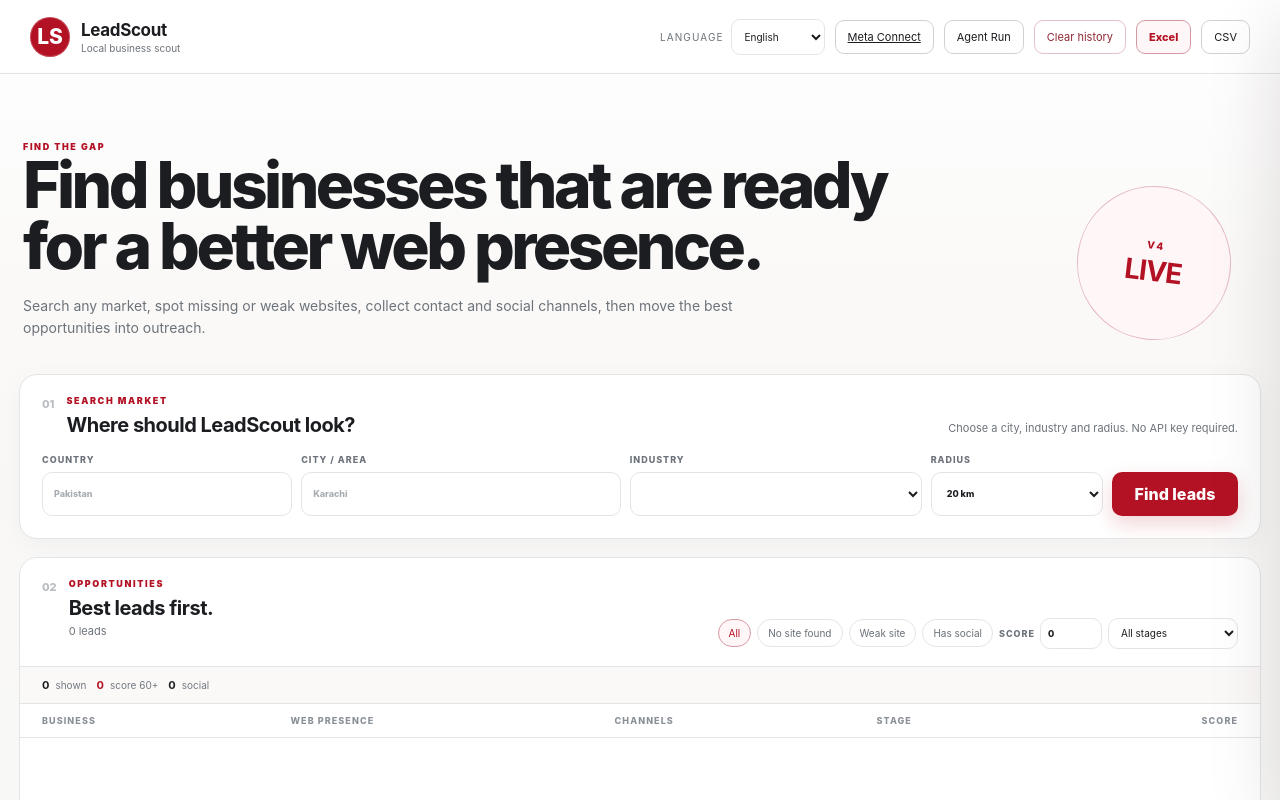
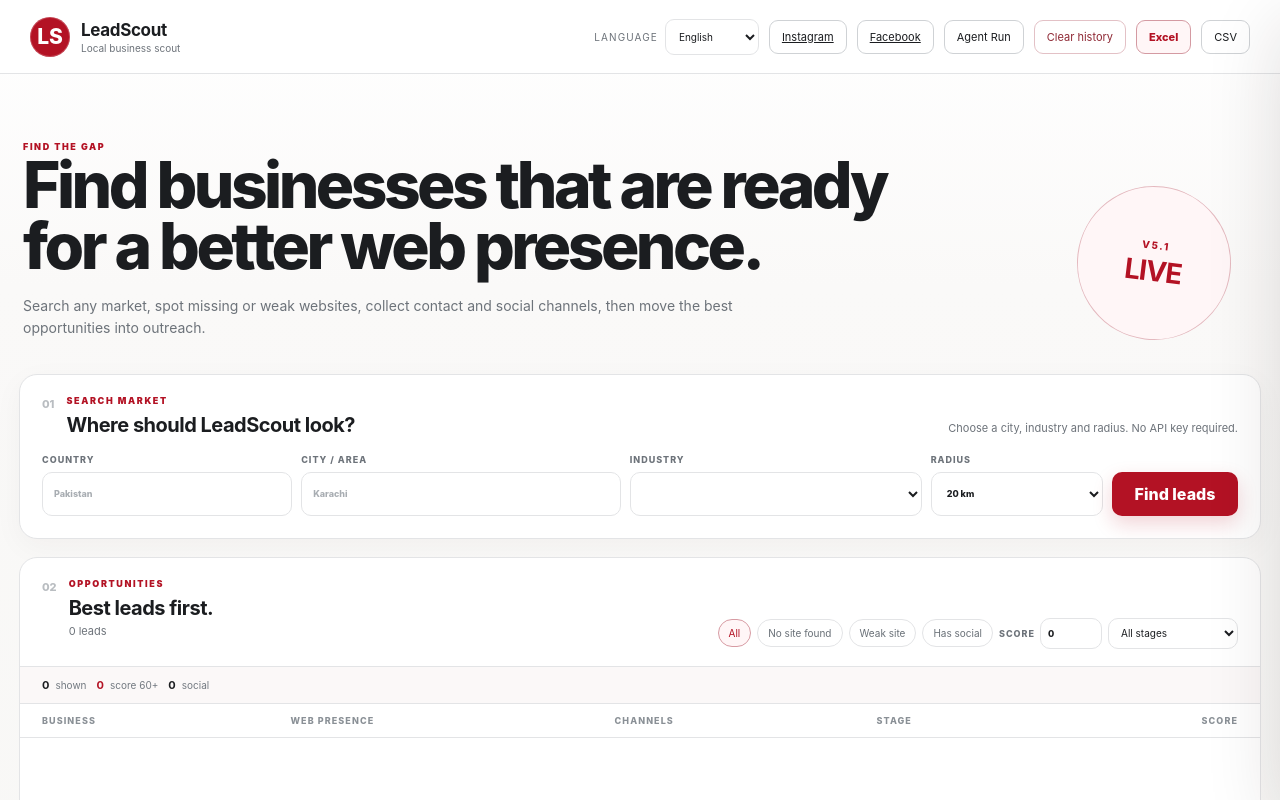
Before and after one commit to ali-ulu/lead, a website: page static/index.html in a window 1280 px wide. Shown: the top 800 px of the page. Drawn offline with Linux system fonts and the light colour scheme; no server answers.

Commit message:
feat(ui): expose separate Instagram and Facebook OAuth connections

```diff
--- a/static/index.html
+++ b/static/index.html
@@ -30,7 +30,8 @@
           <option value="sd">سنڌي</option>
         </select>
       </label>
-      <a id="metaConnect" class="outline-btn" href="/api/v1/oauth/meta/start">Meta Connect</a>
+      <a id="instagramConnect" class="outline-btn" href="/api/v1/oauth/meta/instagram/start">Instagram</a>
+      <a id="facebookConnect" class="outline-btn" href="/api/v1/oauth/meta/facebook/start">Facebook</a>
       <button id="agentRun" class="outline-btn">Agent Run</button>
       <button id="clearHistory" class="outline-btn danger-outline" data-i18n="clearHistory">Clear history</button>
       <button id="exportXlsx" class="outline-btn export-primary" data-i18n="exportXlsx">Excel</button>
@@ -49,7 +50,7 @@
       </div>
 
       <div class="hero-stamp" aria-hidden="true">
-        <span>V4</span>
+        <span>V5.1</span>
         <strong>LIVE</strong>
       </div>
     </section>
```
